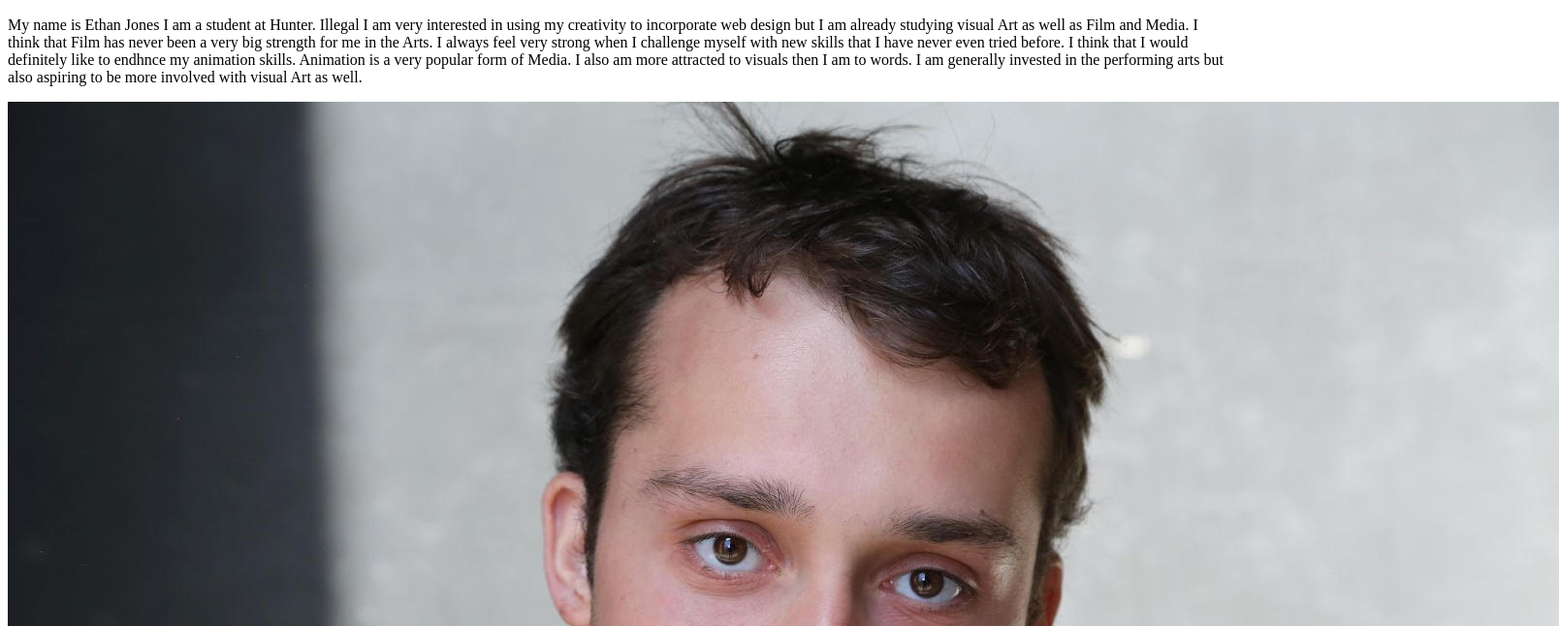
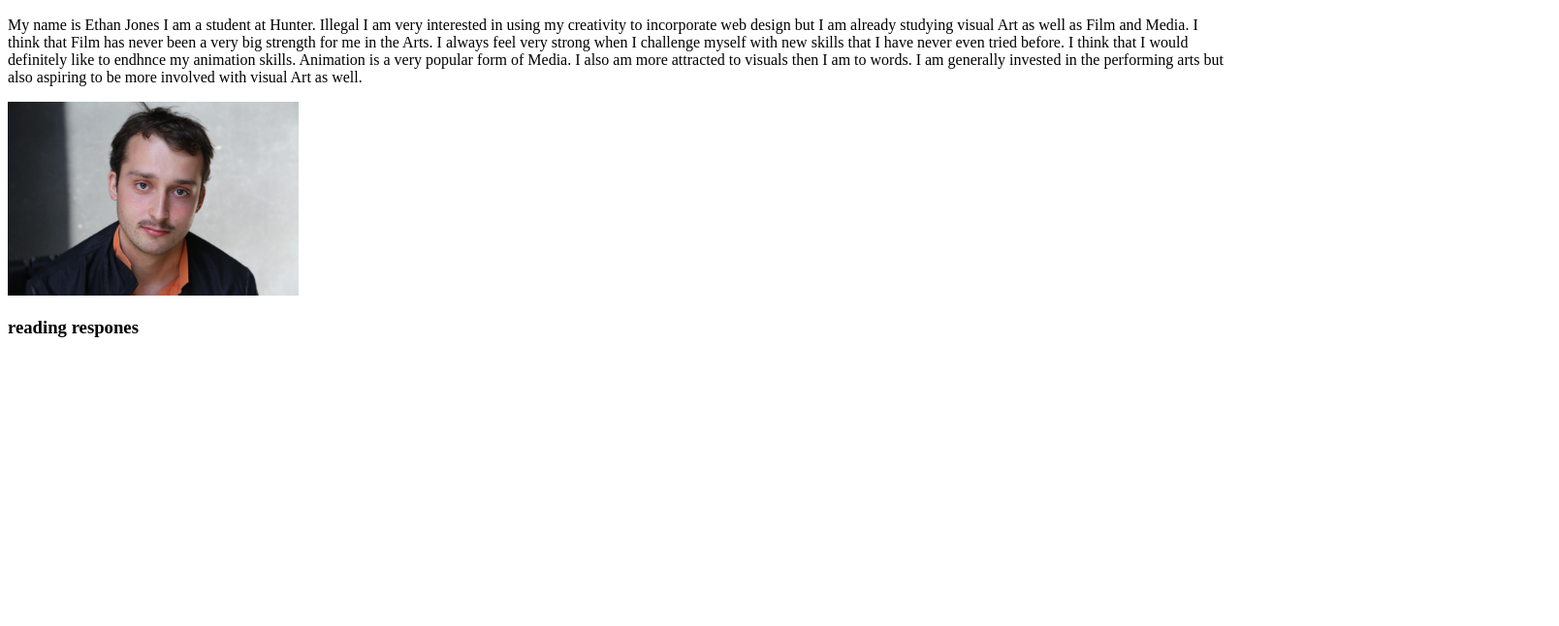
Before and after one commit to Ethantech701/Acess-ethan-power, a plain HTML site: page index.html in a window 1280 px wide. Shown: the part 110-756 px from the top of the page at 97% size, 1608 px wide, since content can reach past the window. Drawn offline with Linux system fonts and the light colour scheme.

Commit message:
Add files via upload

```diff
--- a/index.html
+++ b/index.html
@@ -12,7 +12,7 @@
 I think that I would definitely like to endhnce my animation skills. Animation is a very popular form of Media. I also am more attracted to visuals then I am to words. I am generally invested in the performing arts but also aspiring to be more involved with visual Art as well.
 
 	</p>
-	<img src="Ethan's Headshot (1).jpg">
+	<img src="Ethan's Headshot (1).jpg" width="300">
 
 	<h3>reading respones</h3>
 </body>
```
